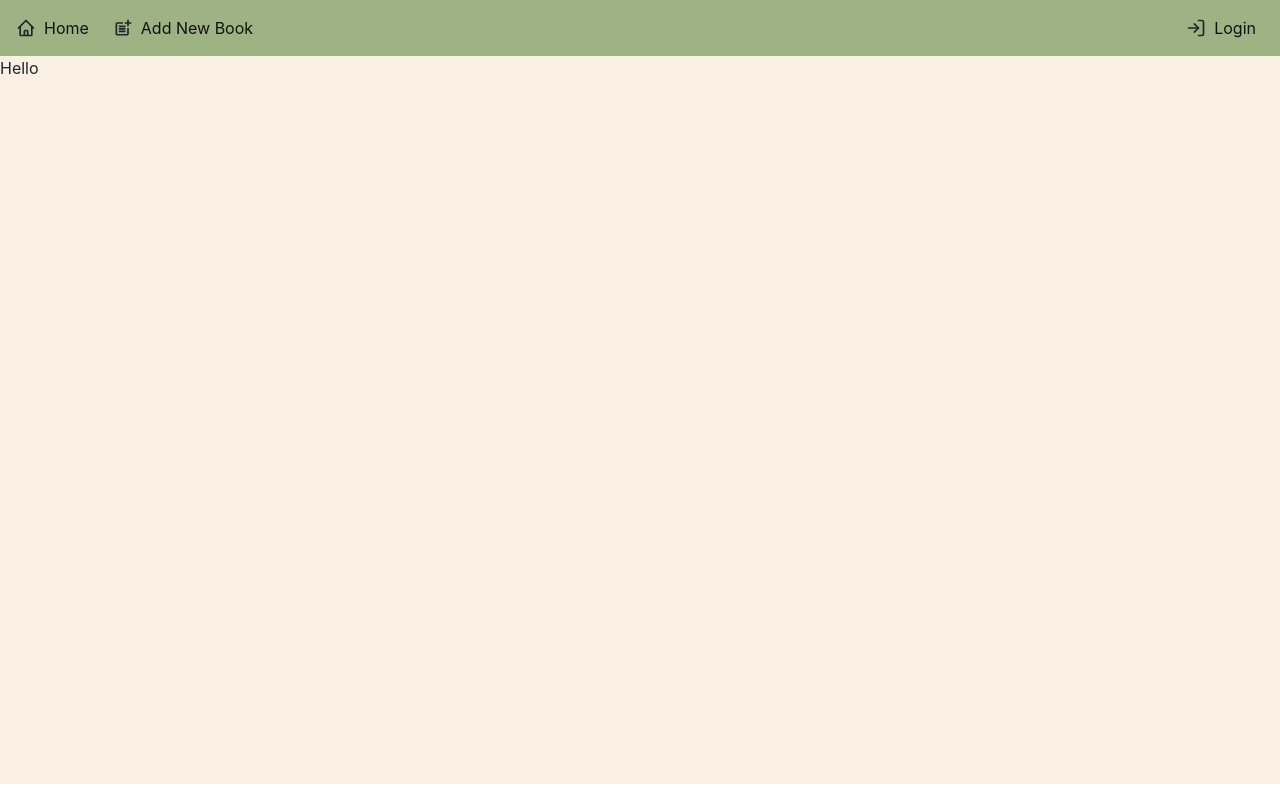
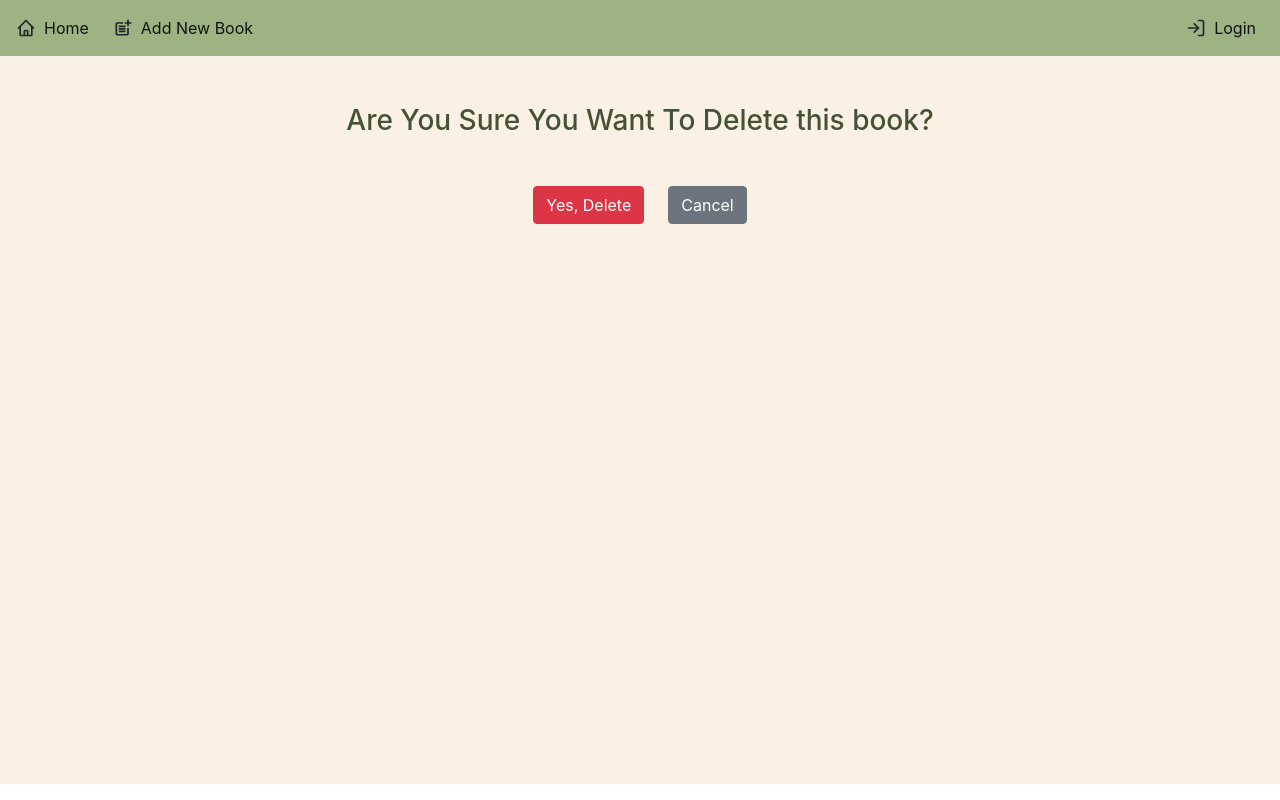
Before and after one commit to Kourosh-Hassanzadeh/Book-Store, a React (Create React App) app in the folder Bookstore/frontend/: page /deleteBook/1 in a window 1280 px wide. Built offline with nearby package versions, Linux system fonts and the light colour scheme.

Commit message:
add delete ability

```diff
--- a/Bookstore/frontend/src/components/DeleteBook/DeleteBook.jsx
+++ b/Bookstore/frontend/src/components/DeleteBook/DeleteBook.jsx
@@ -1,8 +1,49 @@
-import React from 'react';
-import "./style.css"
+import React from "react";
+import { useParams, useNavigate } from "react-router-dom";
+import axios from "axios";
+import "./style.css";
 
 const DeleteBook = () => {
-    return ( <section className='delete-bg'>Hello</section> );
-}
+  const { id } = useParams();
+  const navigate = useNavigate();
+  console.log(id);
+  const handleDelete = () => {
+    axios
+      .delete(`http://127.0.0.1:5000/book/${id}`)
+      .then((response) => {
+        console.log(response);
+      })
+      .catch((err) => {
+        console.log(err);
+      });
+    navigate("/");
+  };
+
+  const navigateToHome = () => {
+    navigate("/");
+  };
+  return (
+    <section className="delete-bg">
+      <div className="container-fluid pt-5 del-text">
+        <div className="row justify-content-center">
+          <div className="col-md-6 text-center">
+            <h3>Are You Sure You Want To Delete this book?</h3>
+            <div className="mt-5">
+              <button className="btn btn-danger" onClick={handleDelete}>
+                Yes, Delete
+              </button>
+              <button
+                className="btn btn-secondary ml-4"
+                onClick={navigateToHome}
+              >
+                Cancel
+              </button>
+            </div>
+          </div>
+        </div>
+      </div>
+    </section>
+  );
+};
 
 export default DeleteBook;
--- a/Bookstore/frontend/src/components/DeleteBook/style.css
+++ b/Bookstore/frontend/src/components/DeleteBook/style.css
@@ -2,3 +2,7 @@
   background-color: #faf1e4;
   min-height: 91vh;
 }
+
+.del-text {
+  color: #435334;
+}
```
